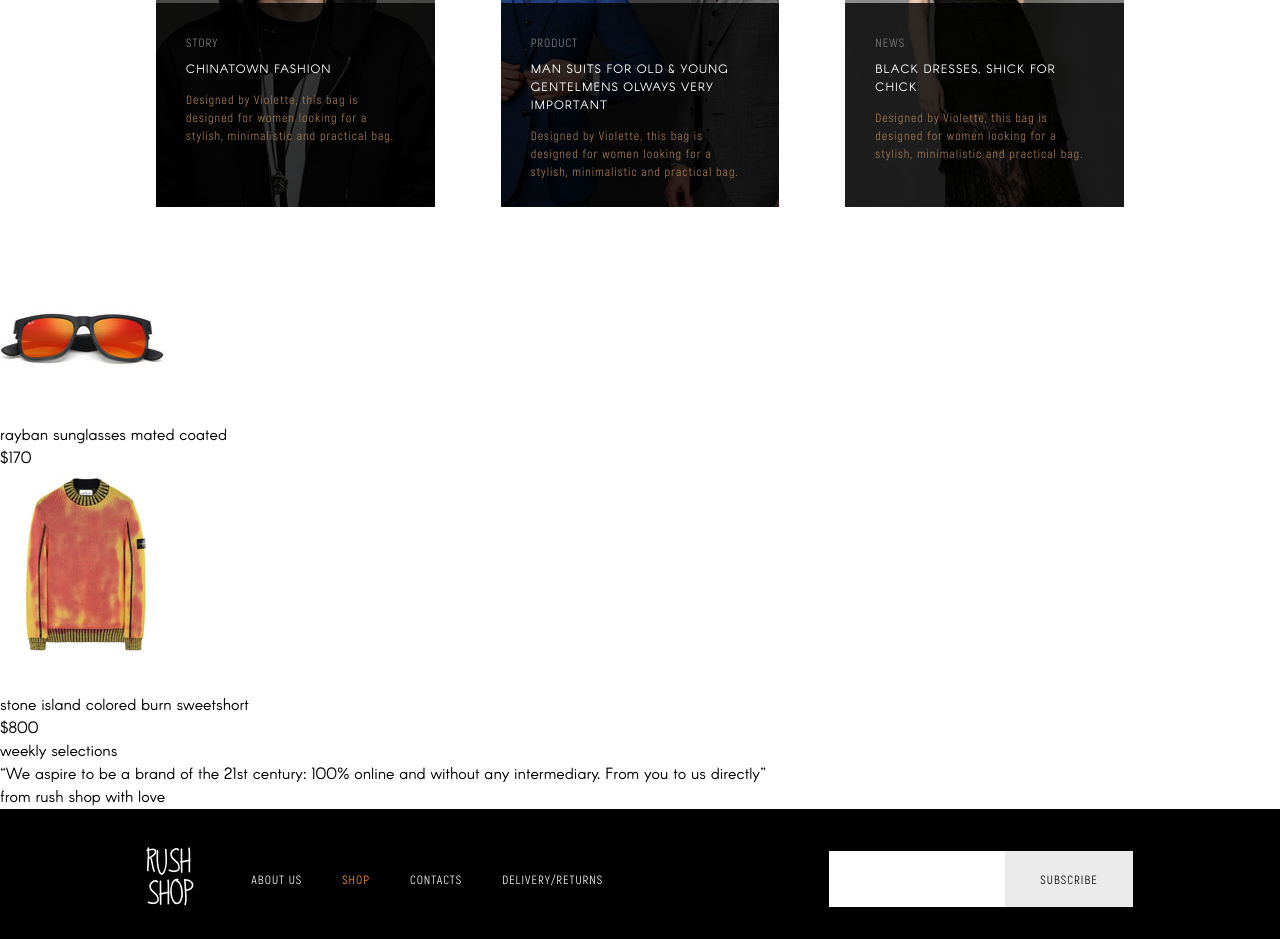
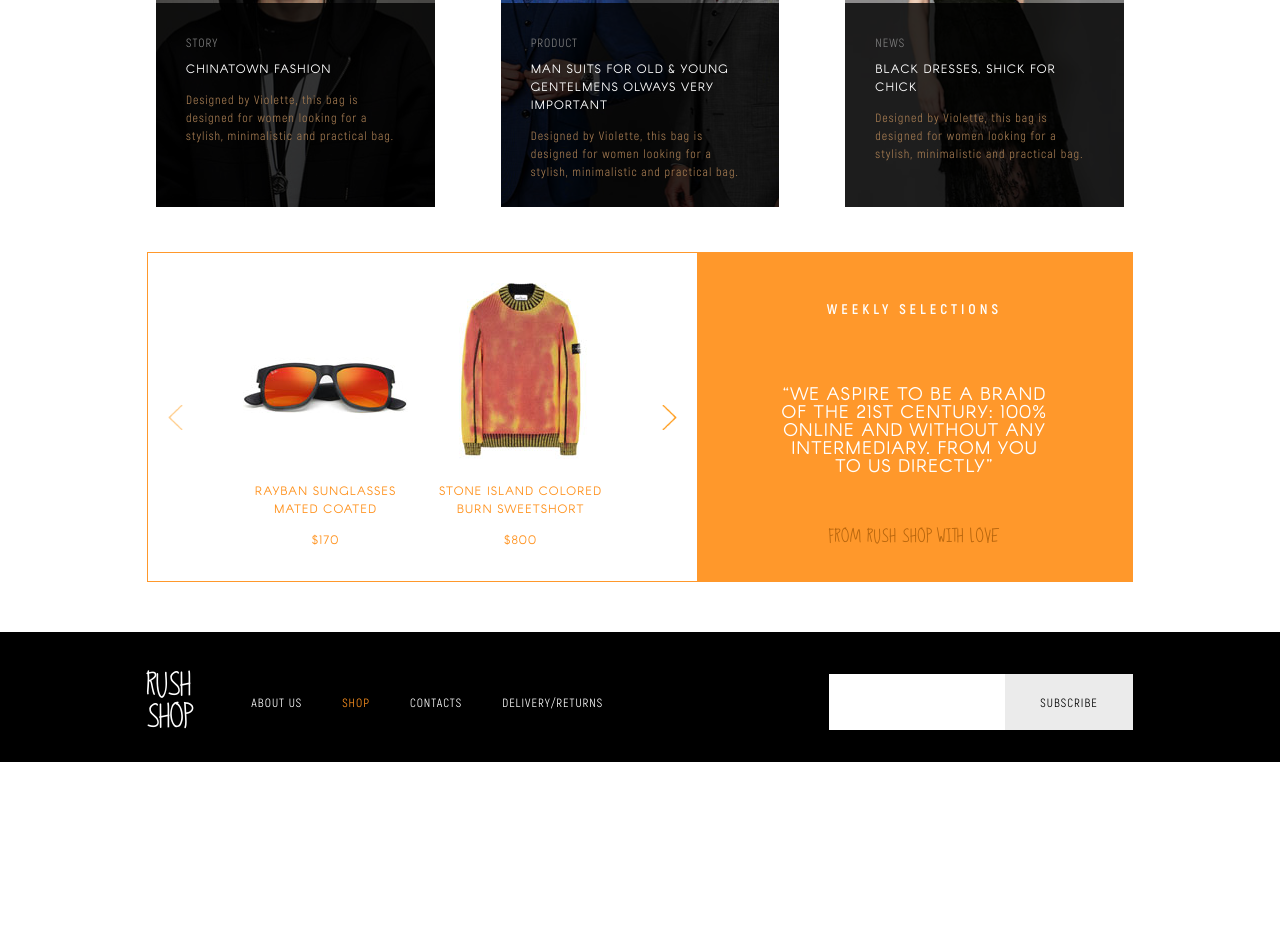
Before and after one commit to Tigronix/rs, a plain HTML site: page app/blog-main.html in a window 1280 px wide. Shown: the part 851-1790 px from the top of the page. After the commit the page ends 1613 px from the top, so only its background shows below. Drawn offline with nearby package versions, Linux system fonts and the light colour scheme; files that its build step writes are made by us from their sources.

Commit message:
weekly-top

```diff
--- a/app/blog-main.html
+++ b/app/blog-main.html
@@ -219,22 +219,34 @@
         </div>
       </section>
       <section class="weekly-top">
-        <div class="weekly-top__slider">
-          <article class="weekly-top__item">
+        <div class="wrapper--max-width weekly-top__wrapper">
+          <div class="weekly-top__slider js-weekly-slider">
+            <a href="#" class="weekly-top__item">
               <div class="weekly-top__img"><img src="img/catalog-best__4--desktop.jpg" alt=""></div>
               <div class="weekly-top__title">rayban sunglasses mated coated</div>
               <div class="weekly-top__price">$170</div>
-          </article>
-          <article class="weekly-top__item">
+            </a>
+            <a href="#" class="weekly-top__item">
               <div class="weekly-top__img"><img src="img/catalog-best__2--desktop.jpg" alt=""></div>
               <div class="weekly-top__title">stone island colored burn sweetshort</div>
               <div class="weekly-top__price">$800</div>
-          </article>
+            </a>
+            <a href="#" class="weekly-top__item">
+              <div class="weekly-top__img"><img src="img/catalog-best__4--desktop.jpg" alt=""></div>
+              <div class="weekly-top__title">rayban sunglasses mated coated</div>
+              <div class="weekly-top__price">$170</div>
+            </a>
+            <a href="#" class="weekly-top__item">
+              <div class="weekly-top__img"><img src="img/catalog-best__2--desktop.jpg" alt=""></div>
+              <div class="weekly-top__title">stone island colored burn sweetshort</div>
+              <div class="weekly-top__price">$800</div>
+            </a>
           </div>
           <div class="weekly-top__info">
             <div class="weekly-top__header">weekly selections</div>
             <div class="weekly-top__desc">“We aspire to be a brand of the 21st century: 100% online and without any intermediary. From you to us directly”</div>
             <div class="weekly-top__from">from rush shop with love</div>
+          </div>
         </div>
       </section>
 		</main>
--- a/app/js/common.js
+++ b/app/js/common.js
@@ -259,6 +259,25 @@
   });
 };
 
+RS.weeklyTop = function(){
+  const $slider = $('.js-weekly-slider');
+
+  $slider.slick({
+    dots: false,
+    slidesToShow: 2,
+    arrows: true,
+    infinite: false,
+    responsive: [
+    {
+      breakpoint: 1025,
+      settings: {
+        slidesToShow: 1,
+      }
+    }
+  ]
+  });
+};
+
 (function onPageReady () {
   // Utility
   RS.svgGlobal();
@@ -270,10 +289,12 @@
 
   // popups
   RS.mainMenuToggle();
+
   // Sliders
   RS.mainSlider();
   RS.catalogBest();
   RS.catalogGallerySlider();
+  RS.weeklyTop();
 
   // Calc
   RS.catalogGalleryQuantity();
--- /dev/null
+++ b/app/sass/_weekly-top.scss
@@ -0,0 +1,140 @@
+.weekly-top {
+  margin-bottom: 50px;
+
+  @include atMobile{
+    margin-bottom: 30px;
+  };
+
+  &__wrapper {
+    display: flex;
+    flex-wrap: wrap;
+    justify-content: space-between;
+    border: 1px solid #ff982b;
+
+    @include atMobile{
+      display: block;
+    };
+  }
+
+  &__slider {
+    width: 55.78093306288032%;
+    padding: 30px 80px;
+
+    @include atMobile{
+      width: 100%;
+      padding: 30px 0;
+    };
+  }
+
+  &__info {
+    width: 44.21906693711968%;
+    background: #ff982b;
+    padding: 47px 30px 15px 30px;
+    text-align: center;
+
+    @include atMobile{
+      width: 100%;
+      padding: 30px;
+    };
+  }
+
+  &__item {
+    text-decoration: none;
+    display: block;
+  }
+
+  &__img {
+    display: flex;
+    justify-content: center;
+    align-items: center;
+    height: 200px;
+
+    img {
+      max-width: 100%;
+      height: auto;
+    }
+  }
+
+  &__title, &__price {
+    font-size: 12px;
+    line-height: 18px;
+    color: #ff921e;
+    letter-spacing: 1px;
+    text-transform: uppercase;
+    text-align: center;
+    width: 170px;
+    margin: 0 auto;
+  }
+
+  &__title {
+    margin-bottom: 13px;
+  }
+
+  .slick {
+    &-arrow {
+      font-size: 0;
+      width: 25px;
+      height: 32px;
+      background: url(../img/arrow-orange.png) no-repeat center;
+      background-size: 100% auto;
+      display: block;
+      position: absolute;
+      top: 50%;
+      transform: translateY(-50%);
+      z-index: 50;
+
+      &.slick-disabled {
+        opacity: .5;
+      }
+    }
+
+    &-prev {
+      left: 15px;
+      transform: rotate(-180deg) translateY(15px);
+    }
+
+    &-next {
+      right: 15px;
+    }
+  }
+
+  &__header {
+    @include akrobat;
+    font-size: 14px;
+    font-weight: bold;
+    line-height: 18px;
+    color: #fff;
+    letter-spacing: 4px;
+    text-transform: uppercase;
+    margin-bottom: 68px;
+
+    @include atMobile{
+      margin-bottom: 30px;
+    };
+  }
+
+  &__desc {
+    font-size: 18px;
+    line-height: 18px;
+    color: #fff;
+    letter-spacing: 1px;
+    text-transform: uppercase;
+    width: 73%;
+    margin: 0 auto;
+    margin-bottom: 50px;
+
+    @include atMobile{
+      width: 100%;
+      margin-bottom: 25px;
+    };
+  }
+
+  &__from {
+    @include alpha;
+    font-size: 23px;
+    line-height: 23px;
+    color: #b8660e;
+    letter-spacing: 1px;
+    text-transform: uppercase;
+  }
+}
--- a/app/sass/main.scss
+++ b/app/sass/main.scss
@@ -26,3 +26,4 @@
 @import "accordion";
 @import "social";
 @import "blog";
+@import "weekly-top";
```
Also changed, not shown: app/img/arrow-orange.png (added). Lines whose indentation alone changed are shown as unchanged.
